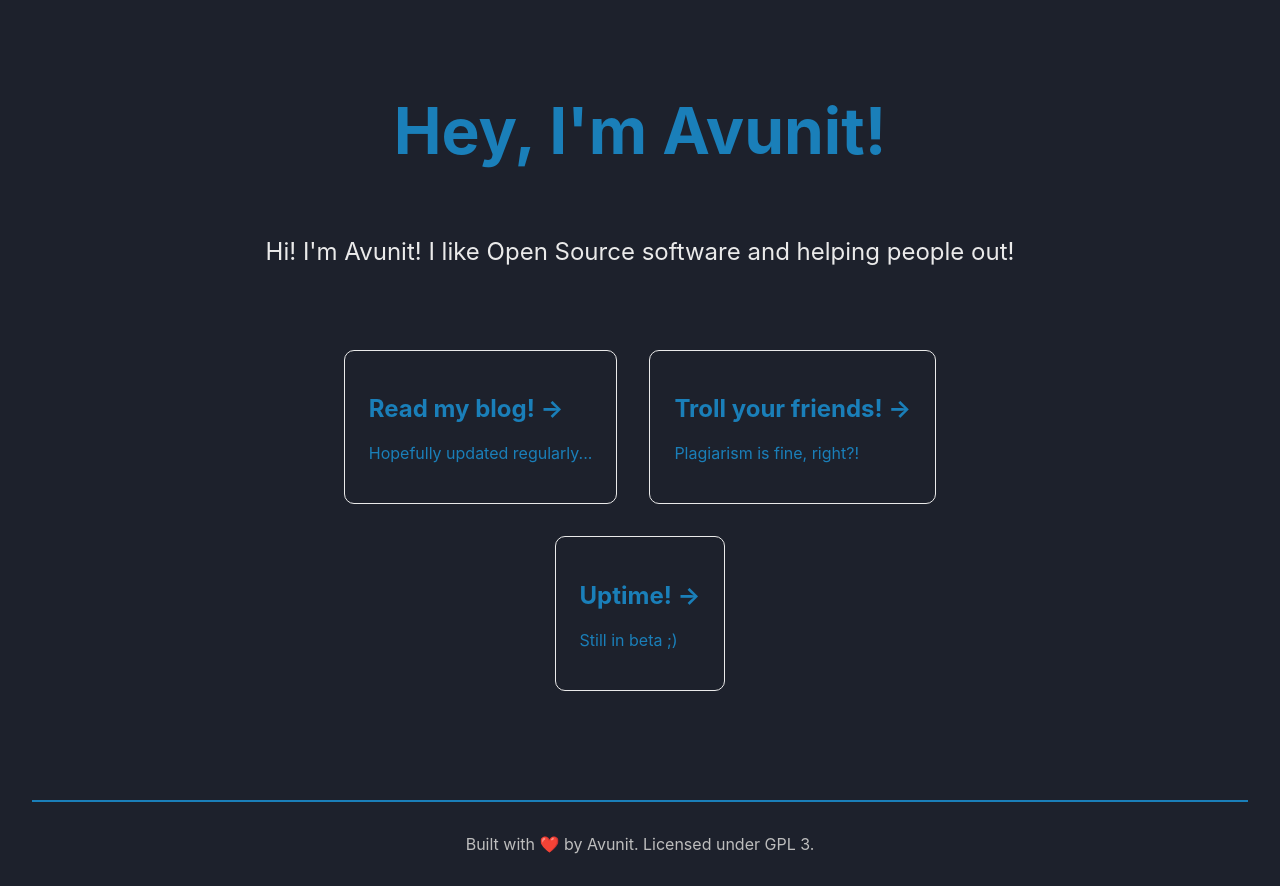
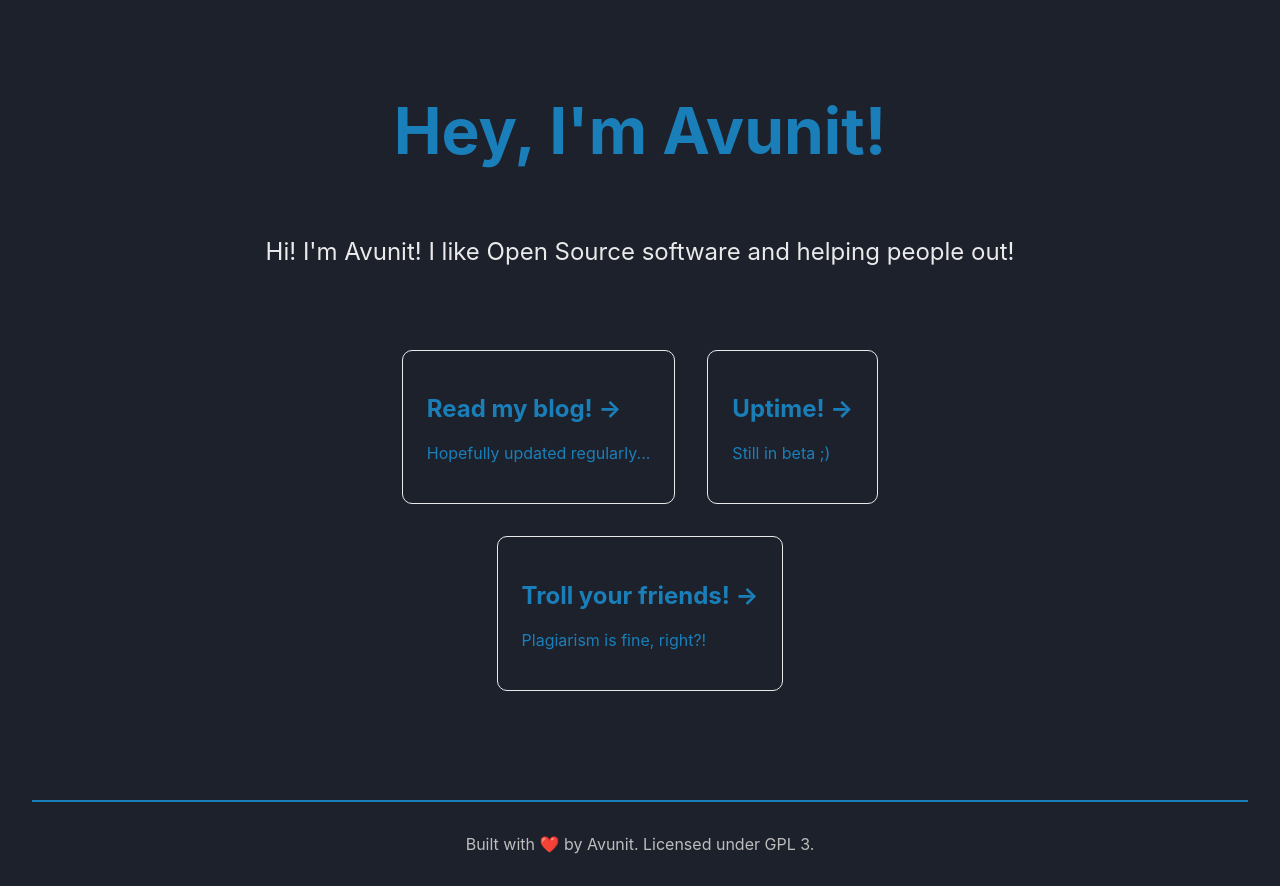
Before and after one commit to avunit1/repo, a Next.js app: page / in a window 1280 px wide. Built offline with nearby package versions, Linux system fonts and the light colour scheme.

Commit message:
Update index.tsx

```diff
--- a/pages/index.tsx
+++ b/pages/index.tsx
@@ -24,14 +24,14 @@ const Home: NextPage = () => {
             <p>Hopefully updated regularly...</p>
           </a>
 
+          <a href="https://uptime.avunit.tk" className={styles.card}>
+            <h2>Uptime! &rarr;</h2>
+            <p>Still in beta ;)</p>
+          </a>
+
           <a href="https://troll.avunit.tk" className={styles.card}>
             <h2>Troll your friends! &rarr;</h2>
             <p>Plagiarism is fine, right?!</p>
-          </a>
-
-          <a href="https://uptime.avunit.tk" className={styles.card}>
-            <h2>Uptime! &rarr;</h2>
-            <p>Still in beta ;)</p>
           </a>
 
           {/* <a
```
